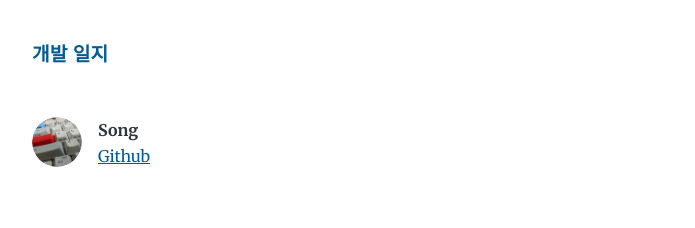
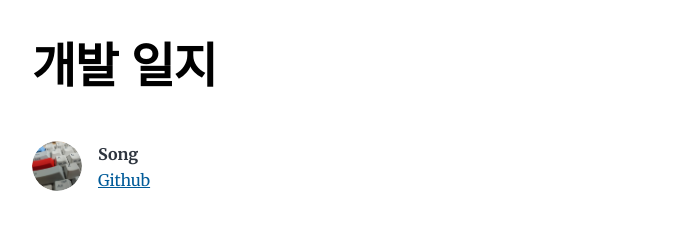
Before and after one commit to stalker5217/gatsby-stalker5217, a Gatsby site: page /10 in a window 1280 px wide. Shown: the top 228 px of the page, without its empty margins (292-987 px from the left). Built offline with nearby package versions, Linux system fonts and the light colour scheme; Gatsby itself is replaced by a stand-in of ours.

Commit message:
modify header value due to pagination

```diff
--- a/src/components/layout.js
+++ b/src/components/layout.js
@@ -3,10 +3,14 @@ import { Link } from "gatsby"
 
 const Layout = ({ location, title, children }) => {
   const rootPath = `${__PATH_PREFIX__}/`
-  const isRootPath = location.pathname === rootPath
+
+  const isPageListPath =
+    location.pathname === rootPath ||
+    !isNaN(location.pathname.replace(rootPath, ''))
+
   let header
 
-  if (isRootPath) {
+  if (isPageListPath) {
     header = (
       <h1 className="main-heading">
         <Link to="/">{title}</Link>
@@ -21,7 +25,7 @@ const Layout = ({ location, title, children }) => {
   }
 
   return (
-    <div className="global-wrapper" data-is-root-path={isRootPath}>
+    <div className="global-wrapper" data-is-page-list-path={isPageListPath}>
       <header className="global-header">{header}</header>
       <main>{children}</main>
       <footer>
--- a/src/style.css
+++ b/src/style.css
@@ -246,7 +246,7 @@ a:focus {
   padding: var(--spacing-10) var(--spacing-5);
 }
 
-.global-wrapper[data-is-root-path="true"] .bio {
+.global-wrapper[data-is-page-list-path="true"] .bio {
   margin-bottom: var(--spacing-20);
 }
 
```
